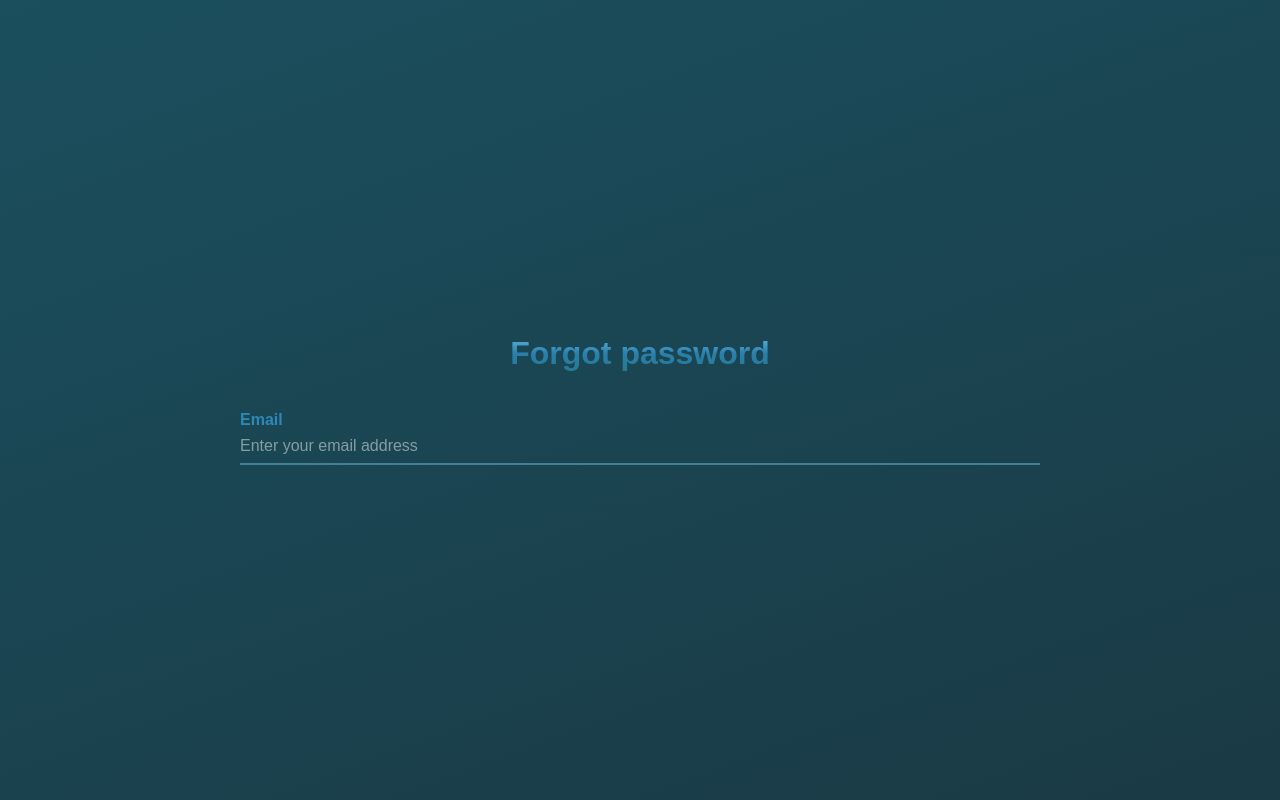
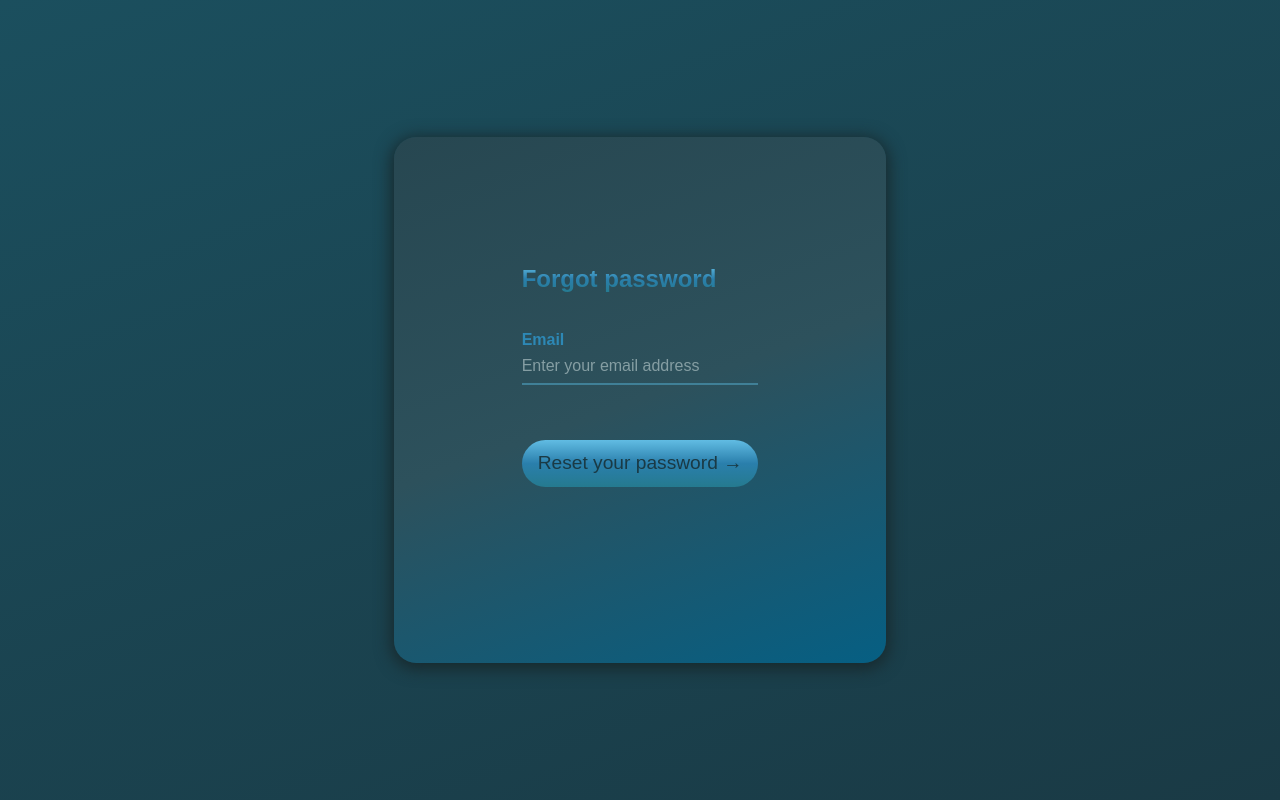
Before and after one commit to rahulrameshm0/Shopify, a Django app: page /email_varification/ in a window 1280 px wide. Run offline with Django 4.2, Linux system fonts and the light colour scheme.

Commit message:
styling email cerfication page

```diff
--- a/static/css/account-styling/email-verification.css
+++ b/static/css/account-styling/email-verification.css
@@ -10,12 +10,20 @@ body {
     background-attachment: fixed;
 }
 
+.border{
+    background: linear-gradient(160deg, #274751, #2d515c, #065f83);
+    padding: 8rem;
+    box-shadow: 0 0.2rem 1rem 0.2rem #182a2e;
+    border-radius: 1.4rem;
+}
+
 .verification{
     display: flex;
     justify-content: center;
     flex-direction: column;
     align-items: center;
     min-height: 100vh;
+    box-shadow: 0 0.2rem 1rem 0.2rem #bababa;
 }
 
 .verification h1{
@@ -34,8 +42,7 @@ body {
 }
 
 .verification input{
-    display: block;
-    width: 100vh;
+    width: 100%;
     border: none;
     background: none;
     outline: none;
@@ -54,3 +61,26 @@ body {
 .verification input[type=email]{
     color: #5fbbe1;
 }
+
+
+.reset-btn {
+    display: block;
+    margin: 0 auto;
+    cursor: pointer;
+    margin-top: 3.4rem;
+    border: none;
+    background: linear-gradient(#61bce3, #2a7fac, #257a8f);
+    padding: 0.8rem 1rem;
+    border-radius: 3rem;
+    transition: all 0.3s;
+    font-size: 1.2rem;
+    margin-bottom: 3rem;
+    color: #1a3a45;
+}
+
+.reset-btn:hover{
+    background: linear-gradient(#459bbd, #17678a, #083d4c);
+    color: #76c3da;
+    transform: scale(1.1);
+    box-shadow: 0 0.2rem 1rem 0.2rem #182a2e;
+}
--- a/templates/account-section/email-varification.html
+++ b/templates/account-section/email-varification.html
@@ -13,13 +13,19 @@
     <link rel="preconnect" href="https://fonts.gstatic.com" crossorigin>
 </head>
 <body>
+
+<section>
     <div class="verification">
+        <div class="border">
             <h1>Forgot password</h1>
             <form method="POST" action="">
                 {% csrf_token %}
                 <label for="email">Email</label>
                 <input type="email" name="email" id="email" placeholder="Enter your email address">
+                <button class="reset-btn" type="submit">Reset your password &rarr;</button>
             </form>
         </div>
+    </div>
+</section>
 </body>
 </html>
```
Lines whose indentation alone changed are shown as unchanged.
